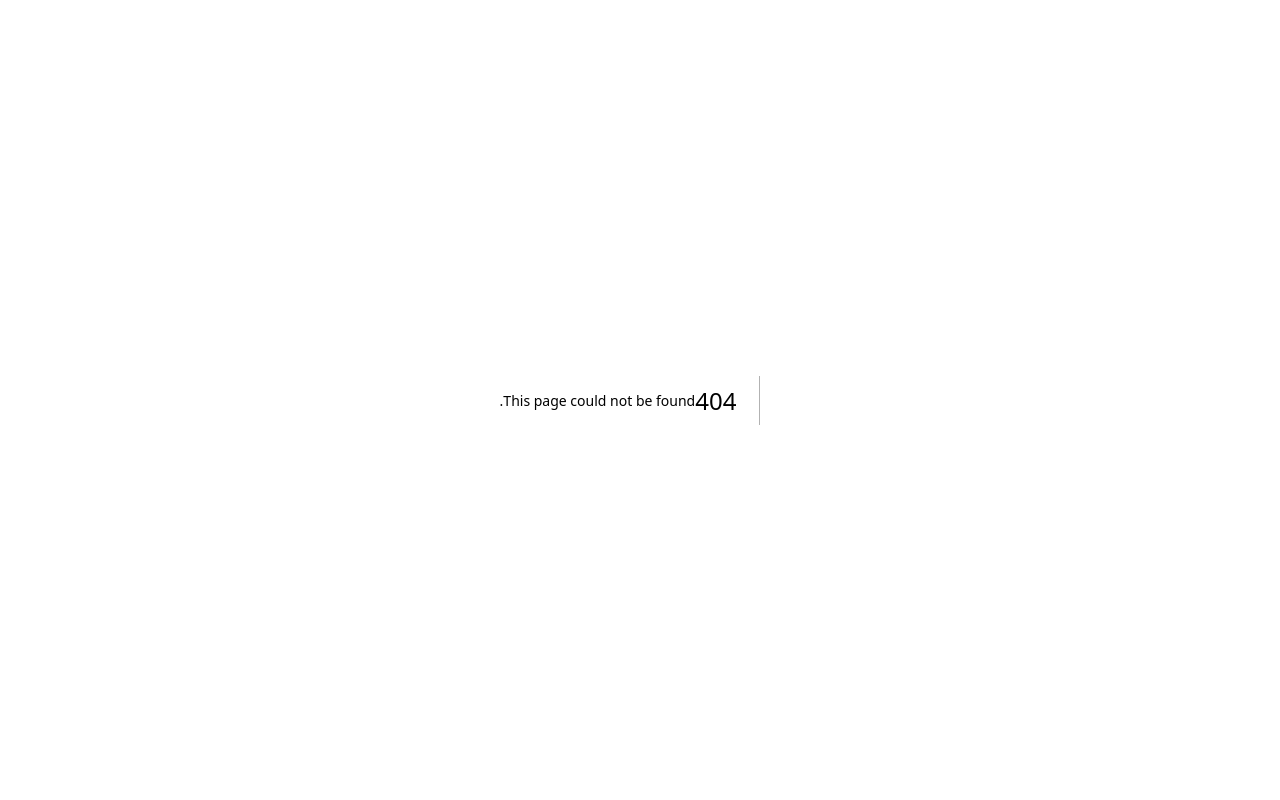
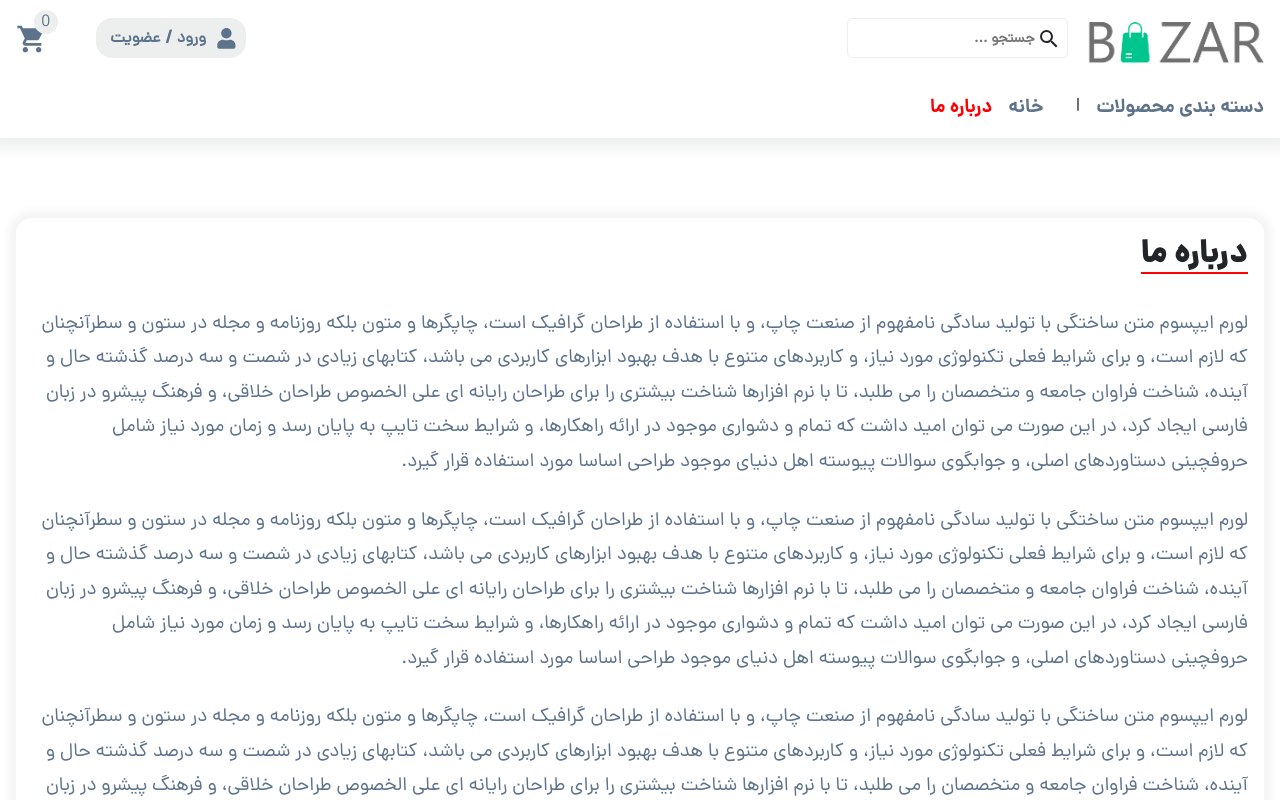
Before and after one commit to mohammadmehdidalvandii/bazar-shop, a Next.js app: page /About in a window 1280 px wide. Before the commit this address had no page. Shown: the top 800 px of the page. Built offline with nearby package versions, Linux system fonts and the light colour scheme.

Commit message:
create section About for About-page

```diff
--- /dev/null
+++ b/src/app/About/page.js
@@ -0,0 +1,16 @@
+import Footer from '@/components/modules/Footer/Footer'
+import Navbar from '@/components/modules/Navbar/Navbar'
+import About from '@/components/template/about/About/About'
+import React from 'react'
+
+function page() {
+  return (
+   <>
+    <Navbar/>
+    <About/>
+    <Footer/>
+   </>
+  )
+}
+
+export default page
--- /dev/null
+++ b/src/components/template/about/About/About.js
@@ -0,0 +1,26 @@
+import React from 'react';
+import style from './About.module.css';
+import Title from '@/components/modules/Title/Title';
+
+function About() {
+  return (
+   <section className={style.about}>
+        <div className="containers">
+            <div className={style.about_wrapper}>
+                <div className="row">
+                    <div className="col-12">
+                        <Title title="درباره ما"/>
+                    </div>
+                </div>
+                <div className="row mt-4">
+                    <p className={style.about_desc}>لورم ایپسوم متن ساختگی با تولید سادگی نامفهوم از صنعت چاپ، و با استفاده از طراحان گرافیک است، چاپگرها و متون بلکه روزنامه و مجله در ستون و سطرآنچنان که لازم است، و برای شرایط فعلی تکنولوژی مورد نیاز، و کاربردهای متنوع با هدف بهبود ابزارهای کاربردی می باشد، کتابهای زیادی در شصت و سه درصد گذشته حال و آینده، شناخت فراوان جامعه و متخصصان را می طلبد، تا با نرم افزارها شناخت بیشتری را برای طراحان رایانه ای علی الخصوص طراحان خلاقی، و فرهنگ پیشرو در زبان فارسی ایجاد کرد، در این صورت می توان امید داشت که تمام و دشواری موجود در ارائه راهکارها، و شرایط سخت تایپ به پایان رسد و زمان مورد نیاز شامل حروفچینی دستاوردهای اصلی، و جوابگوی سوالات پیوسته اهل دنیای موجود طراحی اساسا مورد استفاده قرار گیرد.</p>
+                    <p className={style.about_desc}>لورم ایپسوم متن ساختگی با تولید سادگی نامفهوم از صنعت چاپ، و با استفاده از طراحان گرافیک است، چاپگرها و متون بلکه روزنامه و مجله در ستون و سطرآنچنان که لازم است، و برای شرایط فعلی تکنولوژی مورد نیاز، و کاربردهای متنوع با هدف بهبود ابزارهای کاربردی می باشد، کتابهای زیادی در شصت و سه درصد گذشته حال و آینده، شناخت فراوان جامعه و متخصصان را می طلبد، تا با نرم افزارها شناخت بیشتری را برای طراحان رایانه ای علی الخصوص طراحان خلاقی، و فرهنگ پیشرو در زبان فارسی ایجاد کرد، در این صورت می توان امید داشت که تمام و دشواری موجود در ارائه راهکارها، و شرایط سخت تایپ به پایان رسد و زمان مورد نیاز شامل حروفچینی دستاوردهای اصلی، و جوابگوی سوالات پیوسته اهل دنیای موجود طراحی اساسا مورد استفاده قرار گیرد.</p>
+                    <p className={style.about_desc}>لورم ایپسوم متن ساختگی با تولید سادگی نامفهوم از صنعت چاپ، و با استفاده از طراحان گرافیک است، چاپگرها و متون بلکه روزنامه و مجله در ستون و سطرآنچنان که لازم است، و برای شرایط فعلی تکنولوژی مورد نیاز، و کاربردهای متنوع با هدف بهبود ابزارهای کاربردی می باشد، کتابهای زیادی در شصت و سه درصد گذشته حال و آینده، شناخت فراوان جامعه و متخصصان را می طلبد، تا با نرم افزارها شناخت بیشتری را برای طراحان رایانه ای علی الخصوص طراحان خلاقی، و فرهنگ پیشرو در زبان فارسی ایجاد کرد، در این صورت می توان امید داشت که تمام و دشواری موجود در ارائه راهکارها، و شرایط سخت تایپ به پایان رسد و زمان مورد نیاز شامل حروفچینی دستاوردهای اصلی، و جوابگوی سوالات پیوسته اهل دنیای موجود طراحی اساسا مورد استفاده قرار گیرد.</p>
+                </div>
+            </div>
+        </div>
+   </section>
+  )
+}
+
+export default About
--- /dev/null
+++ b/src/components/template/about/About/About.module.css
@@ -0,0 +1,20 @@
+.about{
+    display: block;
+    width: 100%;
+    margin-top: 5rem;
+}
+.about_wrapper{
+    display: block;
+    width: 100%;
+    border-radius: 1rem;
+    padding: 1rem;
+    box-shadow: 0 0 10px 7px var(--shadowColor);
+}
+.about_desc{
+    display: block;
+    width: 100%;
+    font-size: 1.2rem;
+    line-height: 1.8;
+    color: var(--primary);
+    margin-bottom: 1.5rem;
+}
```
